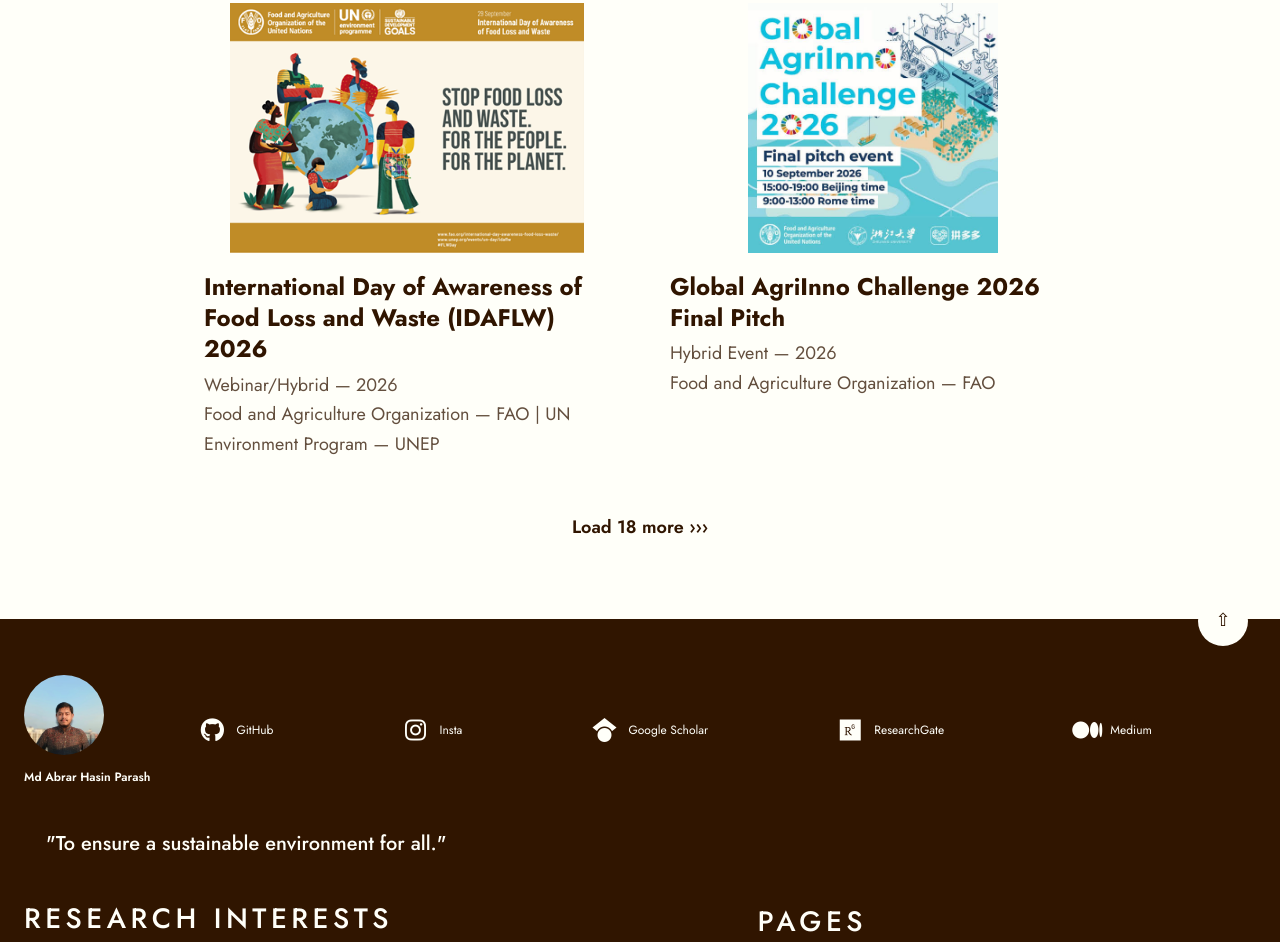
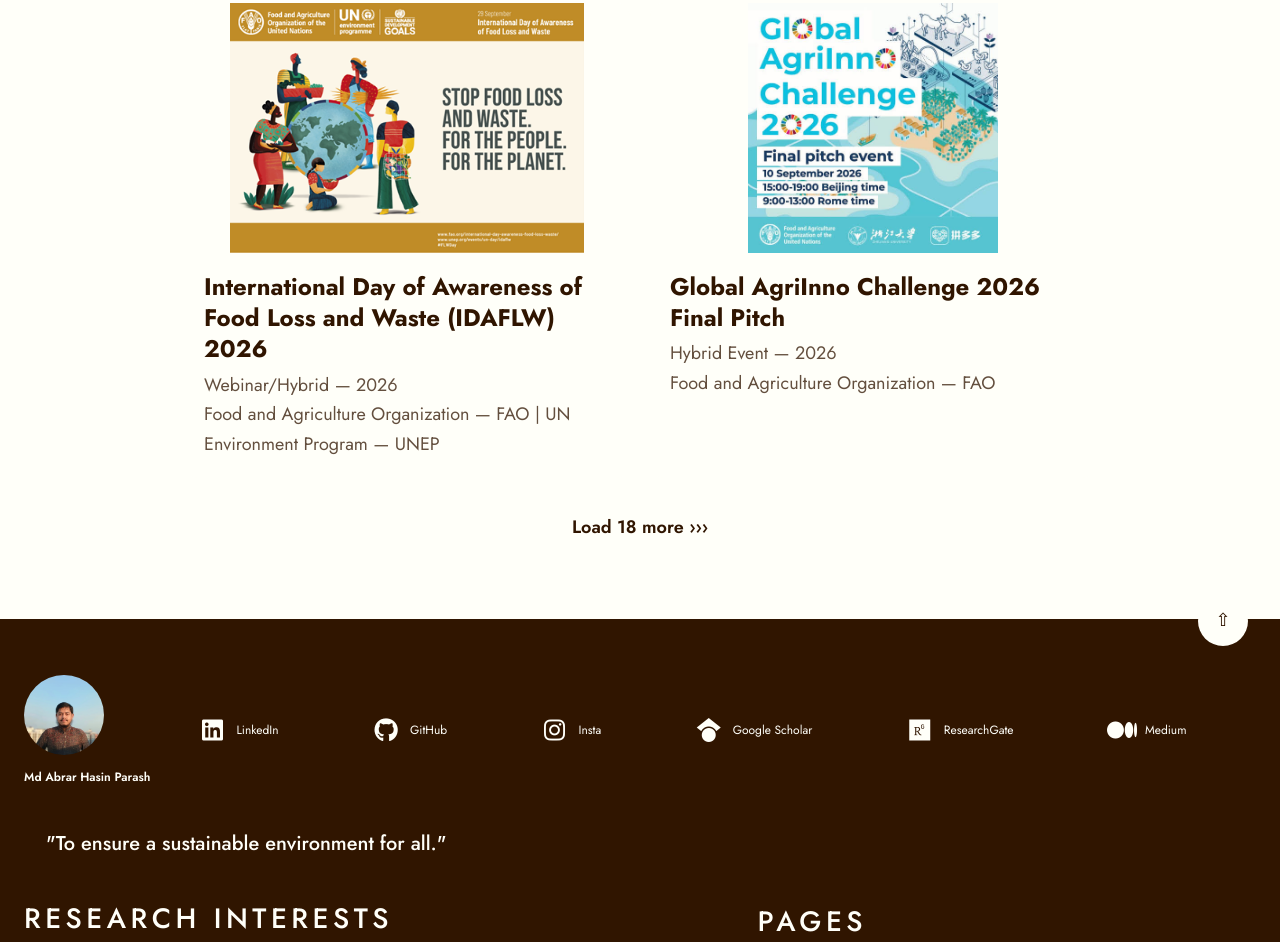
Before and after one commit to ASAND5/Portfolio, a plain HTML site: page professional-leadership.html in a window 1280 px wide. Shown: the part 1747-2689 px from the top of the page. Drawn offline with Linux system fonts and the light colour scheme.

Commit message:
Update professional-leadership.html

```diff
--- a/professional-leadership.html
+++ b/professional-leadership.html
@@ -83,9 +83,9 @@
 </div>
   <div class="sidenav-socials">
     <!-- EDIT: Replace # with your actual profile URLs -->
-    <!--<a href="https://www.linkedin.com/in/abrar-hasin-parash-md/" target="_blank" title="LinkedIn">
+    <a href="https://www.linkedin.com/in/abrar-hasin-parash-md/" target="_blank" title="LinkedIn">
       <i class="fa-brands fa-linkedin" style="font-size:26px; color:#0a66c2;"></i>
-    </a>-->
+    </a>
     <a href="https://github.com/ASAND5" target="_blank" title="GitHub">
       <i class="fa-brands fa-github" style="font-size:26px; color:#000000;"></i>
     </a>
@@ -966,9 +966,9 @@
 
       <!-- To add a social, copy one <a> line. Up to 6 fit. Width adjusts automatically. -->
       <div class="footer-socials">
-        <!--<a class="footer-social" href="https://www.linkedin.com/in/abrar-hasin-parash-md/" target="_blank" rel="noopener" title="LinkedIn">
+        <a class="footer-social" href="https://www.linkedin.com/in/abrar-hasin-parash-md/" target="_blank" rel="noopener" title="LinkedIn">
           <i class="fa-brands fa-linkedin" aria-hidden="true"></i><span>LinkedIn</span>
-        </a>-->
+        </a>
         <a class="footer-social" href="https://github.com/ASAND5" target="_blank" rel="noopener" title="GitHub">
           <i class="fa-brands fa-github" aria-hidden="true"></i><span>GitHub</span>
         </a>
```
